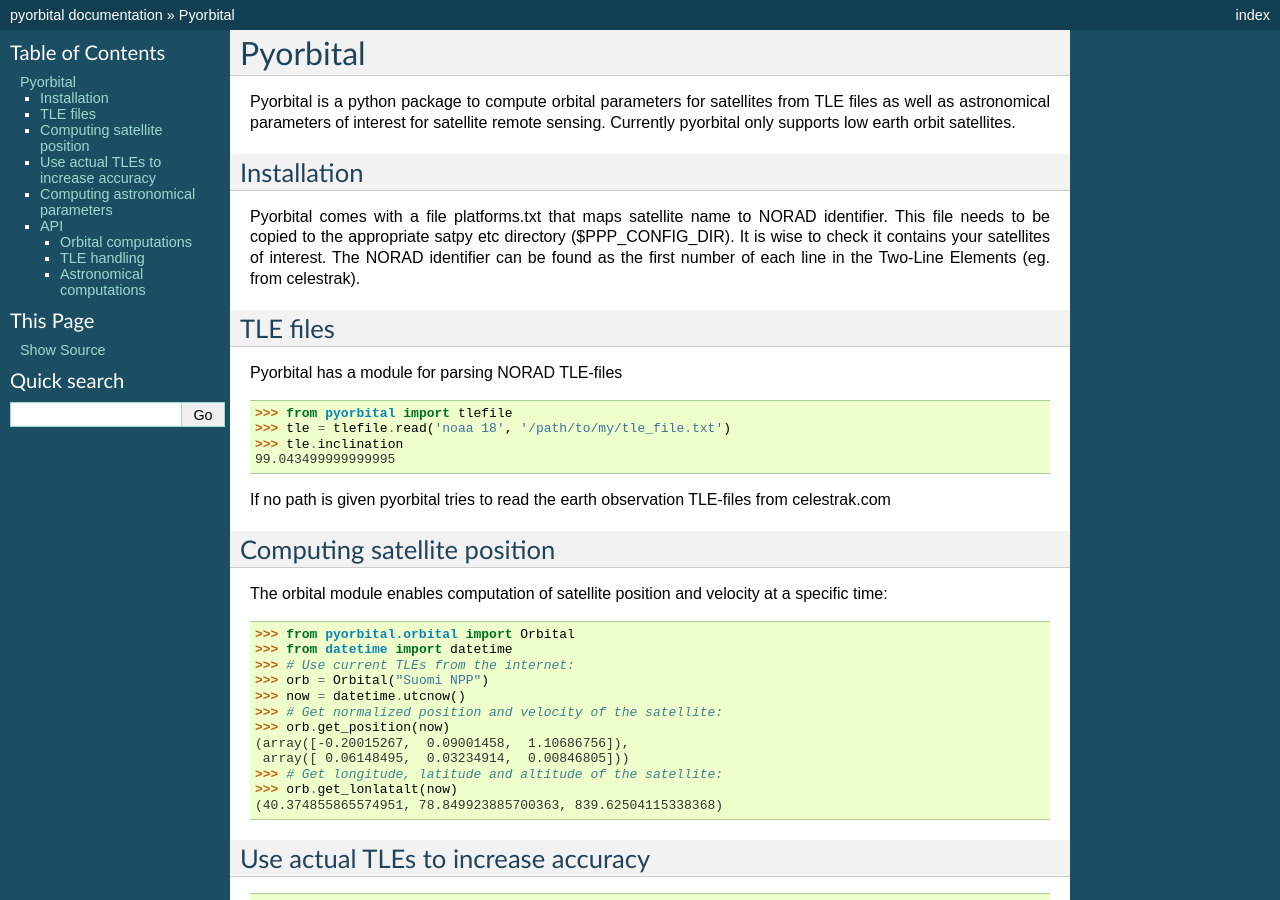
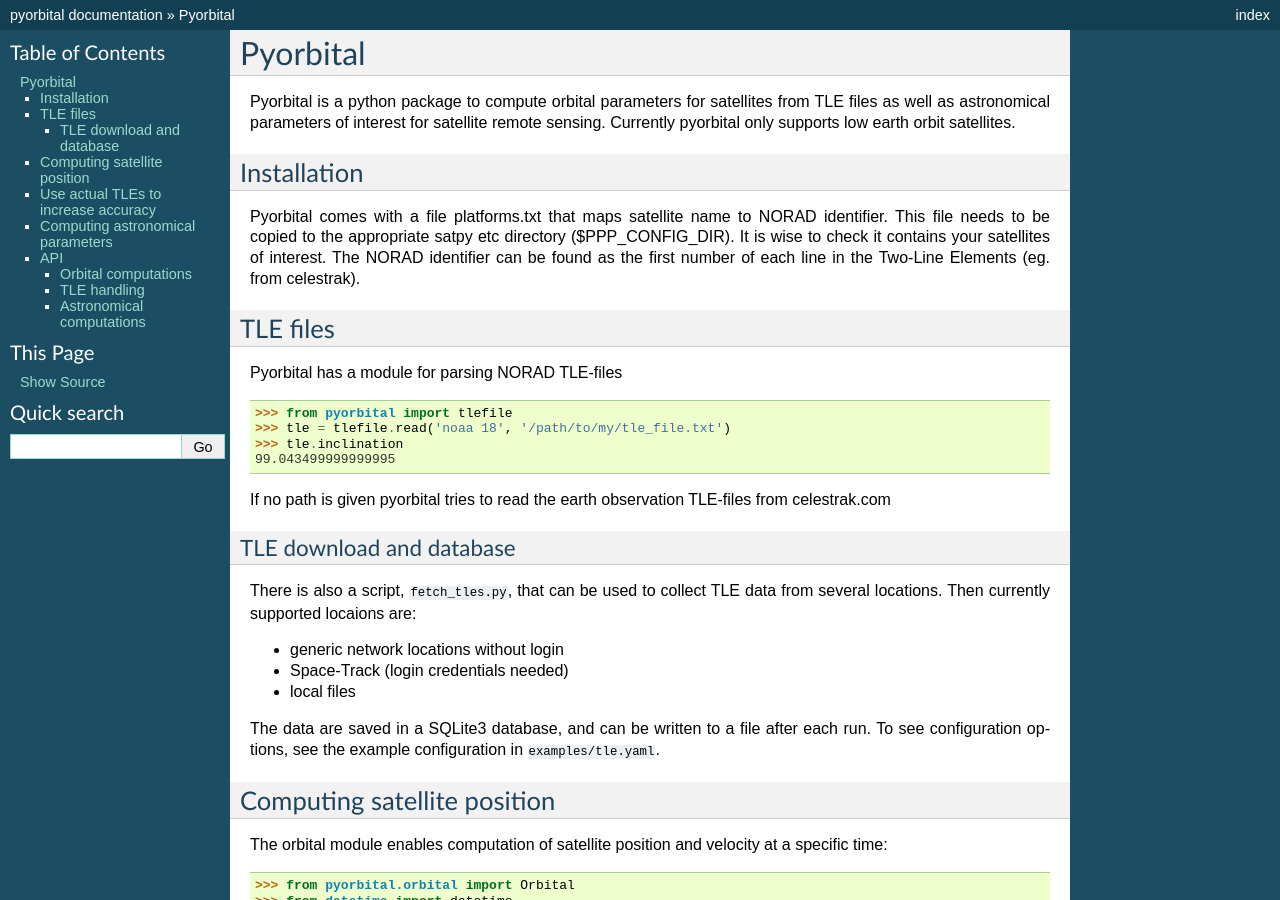
Before and after one commit to pytroll/pyorbital, a Sphinx documentation site: the page built from doc/source/index.rst, in a window 1280 px wide and 900 px high. Built offline with Sphinx 7.4.7, drawn with Linux system fonts in a browser that asks for light colours; the version number could not be read and is left out.

Commit message:
Add some documentation on TLE downloading and database

```diff
--- a/doc/source/index.rst
+++ b/doc/source/index.rst
@@ -27,6 +27,21 @@
     99.043499999999995
 
 If no path is given pyorbital tries to read the earth observation TLE-files from celestrak.com
+
+TLE download and database
+~~~~~~~~~~~~~~~~~~~~~~~~~
+
+There is also a script, ``fetch_tles.py``, that can be used to collect
+TLE data from several locations.  Then currently supported locaions
+are:
+
+* generic network locations without login
+* Space-Track (login credentials needed)
+* local files
+
+The data are saved in a SQLite3 database, and can be written to a file
+after each run.  To see configuration options, see the example
+configuration in ``examples/tle.yaml``.
 
 Computing satellite position
 ----------------------------
```
